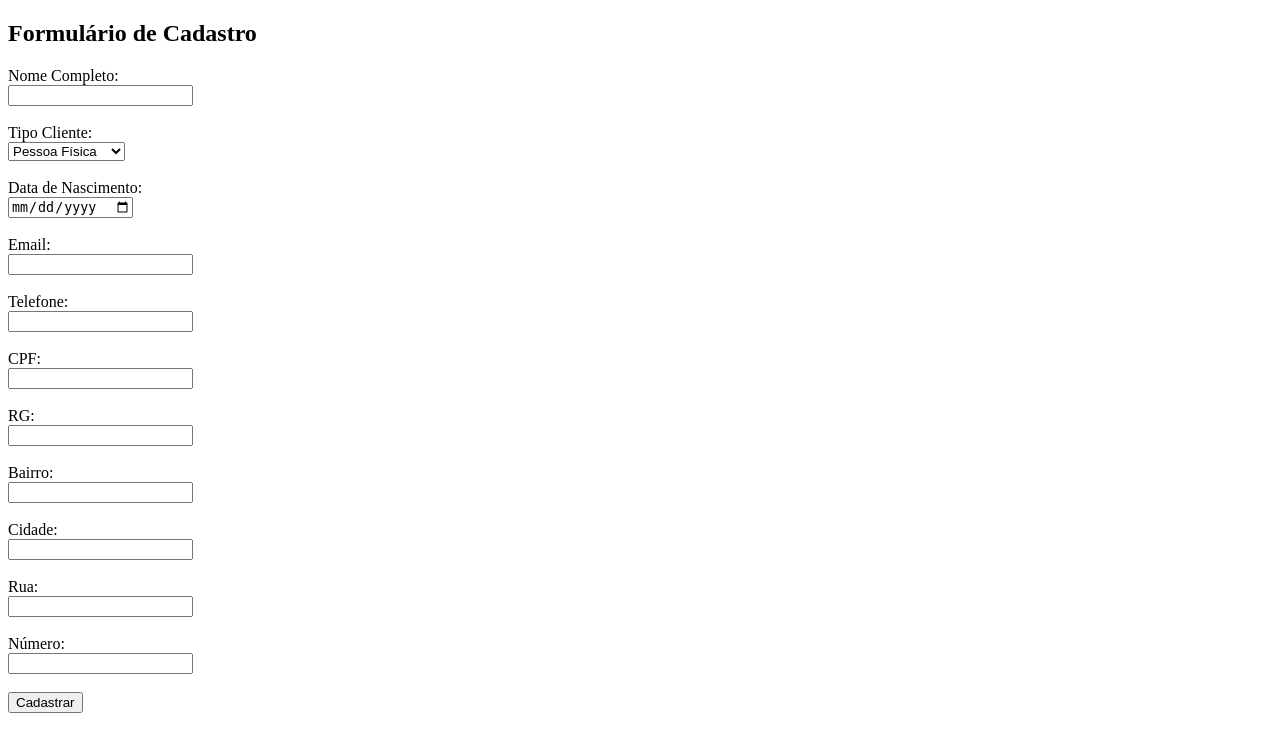
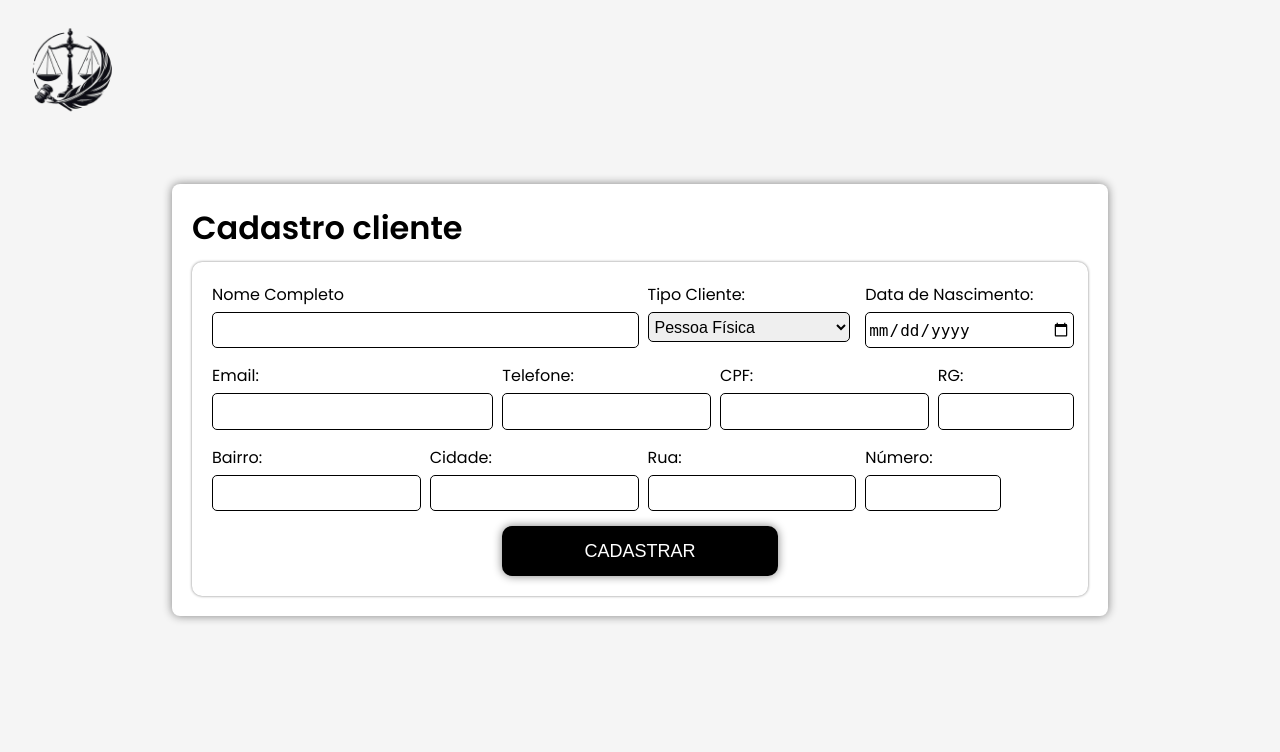
Before and after one commit to SantosKTM/ADV-Sy-testes-, a PHP site: page /novo-cliente.html in a window 1280 px wide. Shown: the top 752 px of the page. Run offline with PHP 8.4, Linux system fonts and the light colour scheme.

Commit message:
Add files via upload

```diff
--- a/novo-adv.html
+++ b/novo-adv.html
@@ -11,7 +11,7 @@
 
 <body>
     <picture>
-        <img src="img/logo principal.png" alt="Logo Principal">
+        <a href="formularios.html"><img src="img/logo principal.png" alt="Logo Principal"></a>
     </picture>
 
     <div class="container">
@@ -27,6 +27,7 @@
                     Nome Completo
                     <input class="input" type="text" id="nome_completo" name="nome_completo">
                 </label>
+
                 <label for="nome_completo" class="column-label grid-start-7 grid-end-10">
                     Data de nascimento
                     <input class="input" type="date" id="nome_completo" name="nome_completo">
--- a/novo-cliente.html
+++ b/novo-cliente.html
@@ -1,50 +1,81 @@
 <!DOCTYPE html>
 <html lang="pt">
+
 <head>
     <meta charset="UTF-8">
     <meta name="viewport" content="width=device-width, initial-scale=1.0">
-    <title>Formulário de Cadastro</title>
+    <link rel="icon" href="img/icon redondo logo.png">
+    <link rel="stylesheet" href="/css/style-cad-adv.css">
+    <link rel="stylesheet" href="/css/grid-column.css">
+    <title>Cadastro de Clientes</title>
 </head>
+
 <body>
-    <h2>Formulário de Cadastro</h2>
-    <form method="post" action="novo-cadastro.php">
-        <label for="nome_completo">Nome Completo:</label><br>
-        <input type="text" id="nome_completo" name="nome_completo"><br><br>
+    <picture>
+        <a href="formularios.html"><img src="img/logo principal.png" alt="Logo Principal"></a>
+    </picture>
+    <div class="container">
+        <h2>Cadastro cliente</h2>
 
-        <label for="tipo_cliente">Tipo Cliente:</label><br>
-        <select id="tipo_cliente" name="tipo_cliente">
-            <option value="Pessoa Física">Pessoa Física</option>
-            <option value="Pessoa Jurídica">Pessoa Jurídica</option>
-        </select><br><br>
+        <form class="form-advogado-submit" method="post" action="novo-cadastro.php">
+            <div class="wrapper-info-pessoal grid-start-1 grid-end-13">
 
-        <label for="dt_nasc">Data de Nascimento:</label><br>
-        <input type="date" id="dt_nasc" name="dt_nasc"><br><br>
+                <label for="nome_completo" class="column-label grid-start-1 grid-end-7">
+                    Nome Completo
+                    <input class="input" type="text" id="nome_completo" name="nome_completo">
+                </label>
 
-        <label for="email">Email:</label><br>
-        <input type="email" id="email" name="email"><br><br>
 
-        <label for="tel">Telefone:</label><br>
-        <input type="text" id="tel" name="tel"><br><br>
+                <label for="tipo_cliente" class="column-label grid-start-7 grid-end-10">Tipo Cliente:
+                    <select id="tipo_cliente" name="tipo_cliente" class="input">
+                        <option value="Pessoa Física">Pessoa Física</option>
+                        <option value="Pessoa Jurídica">Pessoa Jurídica</option>
+                    </select>
+                </label>
 
-        <label for="cpf">CPF:</label><br>
-        <input type="text" id="cpf" name="cpf"><br><br>
+                <label for="dt_nasc" class="column-label grid-start-10 grid-end-13">Data de Nascimento:
+                    <input type="date" id="dt_nasc" name="dt_nasc" class="input">
+                </label>
 
-        <label for="rg">RG:</label><br>
-        <input type="text" id="rg" name="rg"><br><br>
 
-        <label for="bairro">Bairro:</label><br>
-        <input type="text" id="bairro" name="bairro"><br><br>
+                <label for="email" class="column-label grid-start-1 grid-end-5">Email:
+                    <input type="email" id="email" name="email" class="input">
+                </label>
 
-        <label for="cidade">Cidade:</label><br>
-        <input type="text" id="cidade" name="cidade"><br><br>
 
-        <label for="rua">Rua:</label><br>
-        <input type="text" id="rua" name="rua"><br><br>
+                <label for="tel" class="column-label grid-start-5 grid-end-8">Telefone:
+                    <input type="text" id="tel" name="tel" class="input">
+                </label>
 
-        <label for="num">Número:</label><br>
-        <input type="text" id="num" name="num"><br><br>
+                <label for="cpf" class="column-label grid-start-8 grid-end-11">CPF:
+                    <input type="text" id="cpf" name="cpf" class="input">
+                </label>
 
-        <input type="submit" value="Cadastrar">
-    </form>
+
+                <label for="rg" class="column-label grid-start-11 grid-end-13">RG:
+                    <input type="text" id="rg" name="rg" class="input">
+                </label>
+
+                <label for="bairro" class="column-label grid-start-1 grid-end-4">Bairro:
+                    <input type="text" id="bairro" name="bairro" class="input">
+                </label>
+
+                <label for="cidade" class="column-label grid-start-4 grid-end-7">Cidade:
+                    <input type="text" id="cidade" name="cidade" class="input">
+                </label>
+
+                <label for="rua" class="column-label grid-start-7 grid-end-10">Rua:
+                    <input type="text" id="rua" name="rua" class="input">
+                </label>
+
+                <label for="num" class="column-label grid-start-10 grid-end-12">Número:
+                    <input type="text" id="num" name="num" class="input">
+                </label>
+                <input type="submit" value="Cadastrar" class="adv-submit-button grid-start-5 grid-end-9">
+
+            </div>
+        </form>
+    </div>
 </body>
+
 </html>
```
Also changed, not shown: clientes.php (+6 -2 lines), index.php (+33 -11 lines), esconder.png (added), mostrar.png (added).
